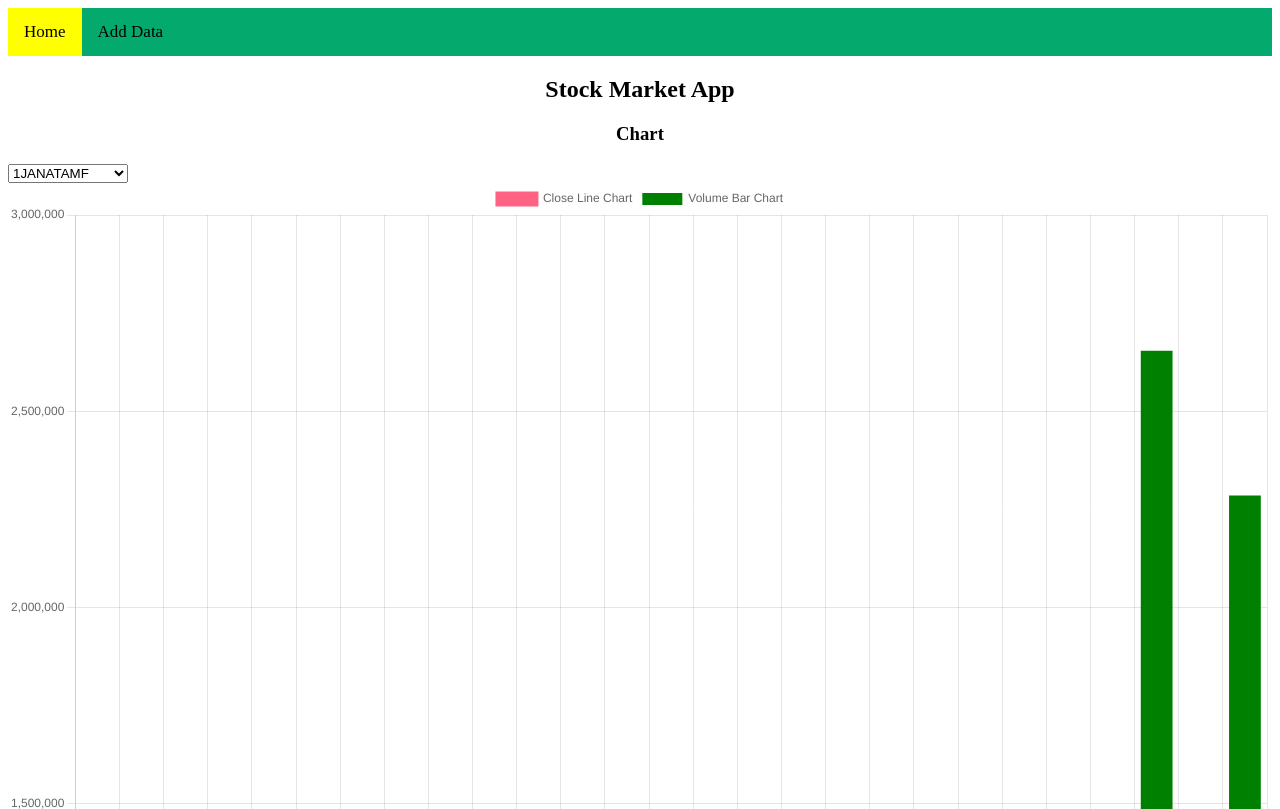
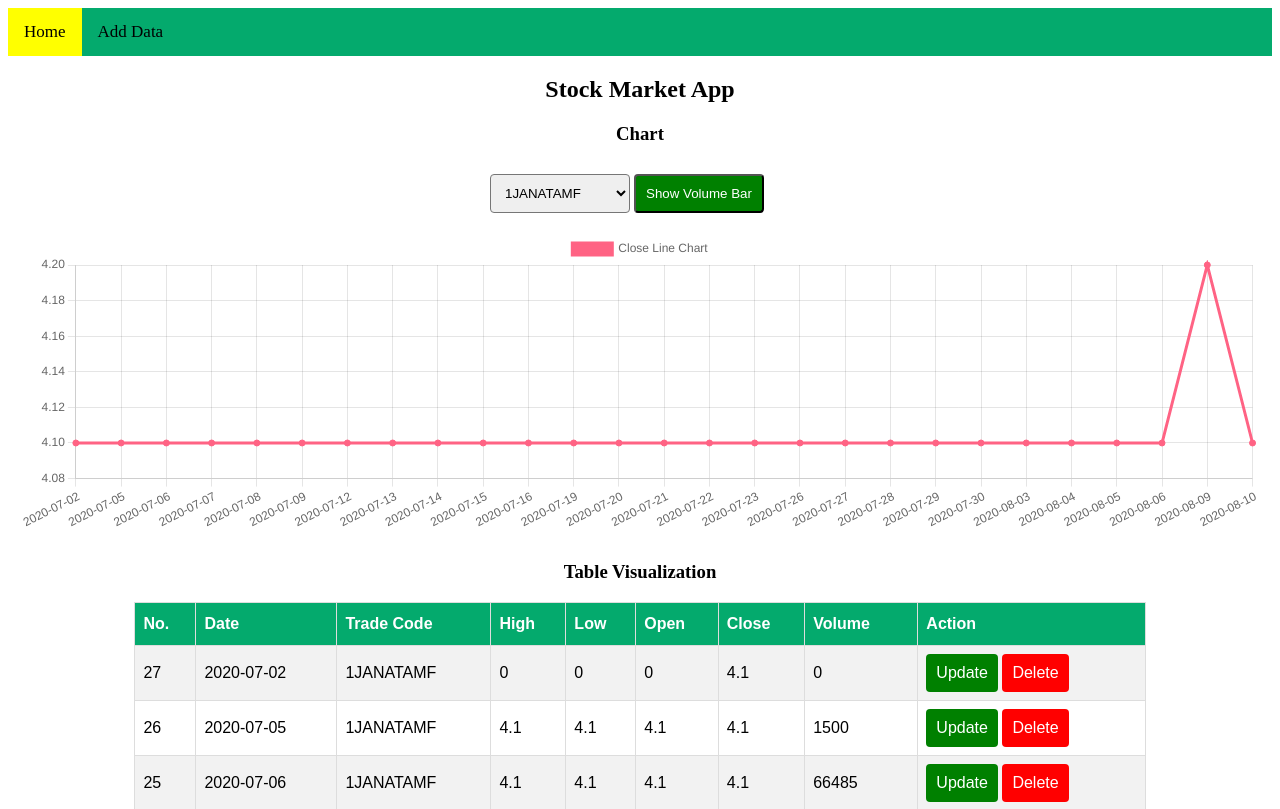
Before and after one commit to adittorehan/janatawifibyaditto, a Django app: page / in a window 1280 px wide. Shown: the top 809 px of the page. Run offline with Django 4.2, Linux system fonts and the light colour scheme; data comes from the database, SQL or seed files in the repository.

Commit message:
updated chart view

```diff
--- a/stockmarketapp/static/css/style.css
+++ b/stockmarketapp/static/css/style.css
@@ -40,48 +40,33 @@
 }
 
 
-
-/* Dropdown Button */
-.dropbtn {
-  background-color: #3498DB;
-  color: white;
-  padding: 16px;
-  font-size: 16px;
-  border: none;
-  cursor: pointer;
+.dropdown {
+  padding: 10px;
+  border-radius: 4px;
 }
 
-/* Dropdown button on hover & focus */
-.dropbtn:hover, .dropbtn:focus {
-  background-color: #2980B9;
+
+
+
+.chart-container {
+  padding: 10px;
+  height: 300px;
+  margin: auto;
 }
 
-/* The container <div> - needed to position the dropdown content */
-.dropdown {
-  position: relative;
+.chart-controls>div {
   display: inline-block;
 }
 
-/* Dropdown Content (Hidden by Default) */
-.dropdown-content {
-  display: none;
-  position: absolute;
-  background-color: #f1f1f1;
-  min-width: 160px;
-  box-shadow: 0px 8px 16px 0px rgba(0,0,0,0.2);
-  z-index: 1;
+.chart-controls {
+  width: 300px;
+  margin: auto;
+  padding: 10px 0;
 }
 
-/* Links inside the dropdown */
-.dropdown-content a {
-  color: black;
-  padding: 12px 16px;
-  text-decoration: none;
-  display: block;
+.show-bar button {
+  color: white;
+  padding: 10px;
+  border-radius: 4px;
+  background-color: green;
 }
-
-/* Change color of dropdown links on hover */
-.dropdown-content a:hover {background-color: #ddd}
-
-/* Show the dropdown menu (use JS to add this class to the .dropdown-content container when the user clicks on the dropdown button) */
-.show {display:block;}
--- a/stockmarketapp/templates/stockmarketapp/index.html
+++ b/stockmarketapp/templates/stockmarketapp/index.html
@@ -77,14 +77,24 @@
     <h2>Stock Market App</h2>
     <h3>Chart</h3>
 
+    <div class="chart-controls">
+        <div class="trade-container">
             <select class="dropdown" id="trade_codes" onchange="changeLineColumn()">
 
                 {% for trade_code in trade_codes%}
                 <option value="{{ trade_code }}" {% if forloop.first %} selected {% endif %}>{{ trade_code }}</option>
                 {% endfor %}
             </select>
+        </div>
+        <div class="show-bar">
+            <button onclick="toggleVolume()">Show Volume Bar</button>
+        </div>
+    </div>
 
-    <canvas id="myChart" width="400" height="400"></canvas>
+
+    <div class="chart-container">
+        <canvas id="myChart"></canvas>
+    </div>
 
 
     <h3>Table Visualization</h3>
@@ -119,6 +129,7 @@
                 scales: {
                     // Can configure scaling here
                 },
+                maintainAspectRatio: false
             }
         };
         const ctx = document.getElementById('myChart').getContext('2d');
@@ -126,7 +137,7 @@
         // Rendering the chart
         let stockChart;
 
-
+        let hideVolume = true;
 
 
         function drawChart() {
@@ -174,10 +185,11 @@
 
                     }
 
-
+                    const volumeBarDataset =
                         config.data = {
                             labels: date,
-                        datasets: [{
+                            datasets: [
+                                {
                                     type: 'line',
                                     label: 'Close Line Chart',
                                     backgroundColor: 'rgb(255, 99, 132)',
@@ -189,10 +201,15 @@
                                     label: 'Volume Bar Chart',
                                     backgroundColor: 'rgb(0,128,0)',
                                     borderColor: 'rgb(0,128,0)',
-                            data: volume,
+                                    data: volume
                                 }
-                        ]
+                            ],
+
                         };
+
+                    if (hideVolume === true) {
+                        config.data.datasets.pop()
+                    }
 
 
                     stockChart = new Chart(
@@ -209,6 +226,27 @@
 
 
         }
+        let showBar = false
+        function toggleVolume() {
+            if (!showBar) {
+                showBar = true
+                hideVolume = false
+                stockChart.destroy()
+                drawChart();
+                document.querySelector('.chart-container').style.height = '500px'
+                document.querySelector('.show-bar button').innerHTML = "Hide Volume Bar"
+
+            }
+            else {
+                showBar = false
+                hideVolume = true
+                stockChart.destroy()
+                drawChart();
+                document.querySelector('.chart-container').style.height = '300px'
+                document.querySelector('.show-bar button').innerHTML = "Show Volume Bar"
+            }
+        }
+
         function changeLineColumn() {
             if (typeof (stockChart) != "undefined") stockChart.destroy()
             drawChart()
```
Lines whose indentation alone changed are shown as unchanged.
